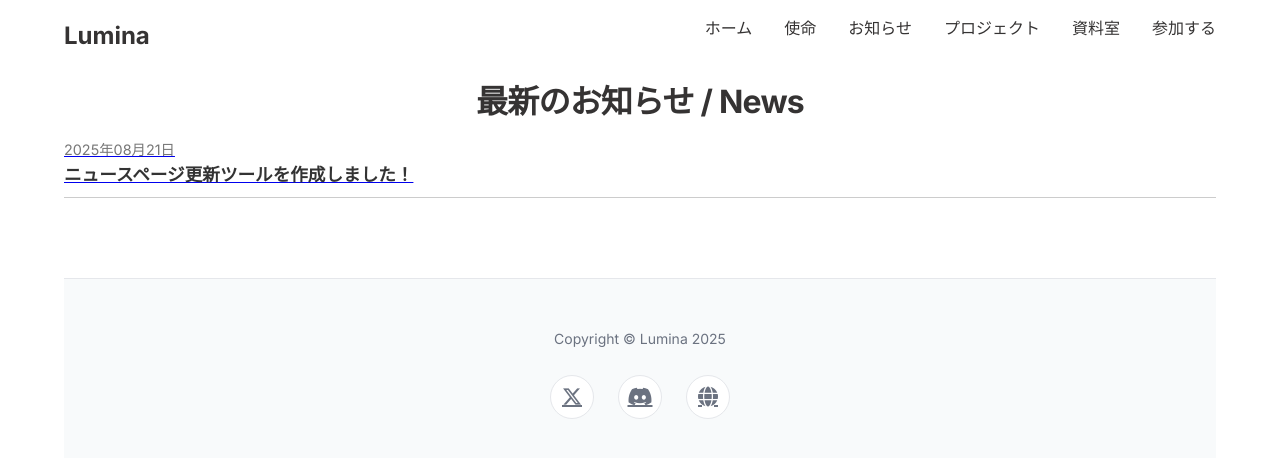
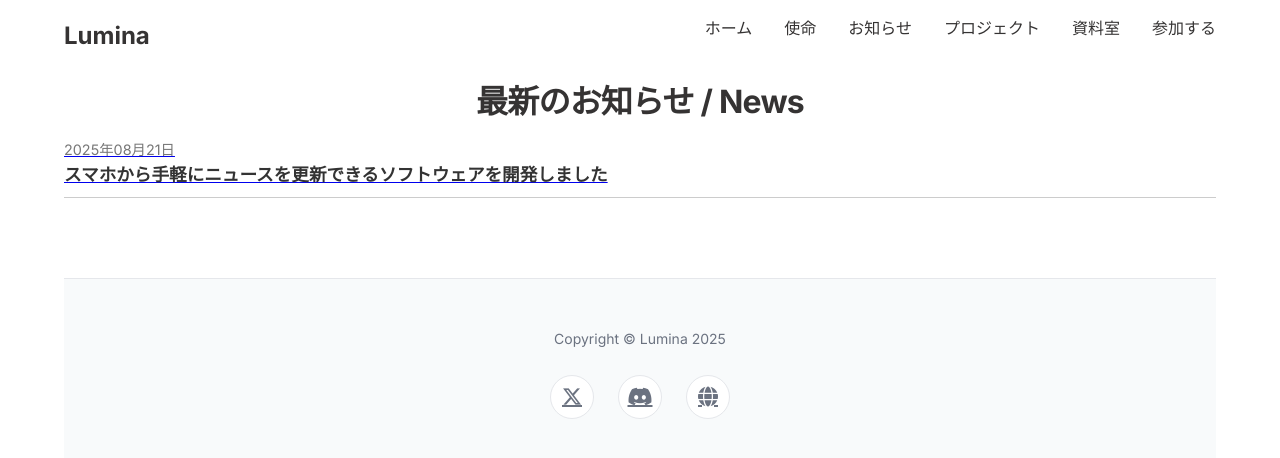
Before and after one commit to Lumina-Group/Lumina, a Jekyll site: the page built from pages/news.html, in a window 1280 px wide. Shown: the top 458 px of the page. Built offline with Jekyll 4.4.1, drawn with Linux system fonts in a browser that asks for light colours.

Commit message:
Add news: スマホから手軽にニュースを更新できるソフトウェアを開発しました

```diff
--- a/_news/2025-08-21-.md
+++ b/_news/2025-08-21-スマホから手軽にニュースを更新できるソフトウェアを開発しました.md
@@ -1,5 +1,5 @@
 ---
-title: ニュースページ更新ツールを作成しました！
+title: スマホから手軽にニュースを更新できるソフトウェアを開発しました
 date: 2025-08-21
 ---
 スマホから手軽にニュースを更新できるソフトウェアを開発しました！現在は試験段階で至らぬ点ありますが徐々に改善していきます！
```
